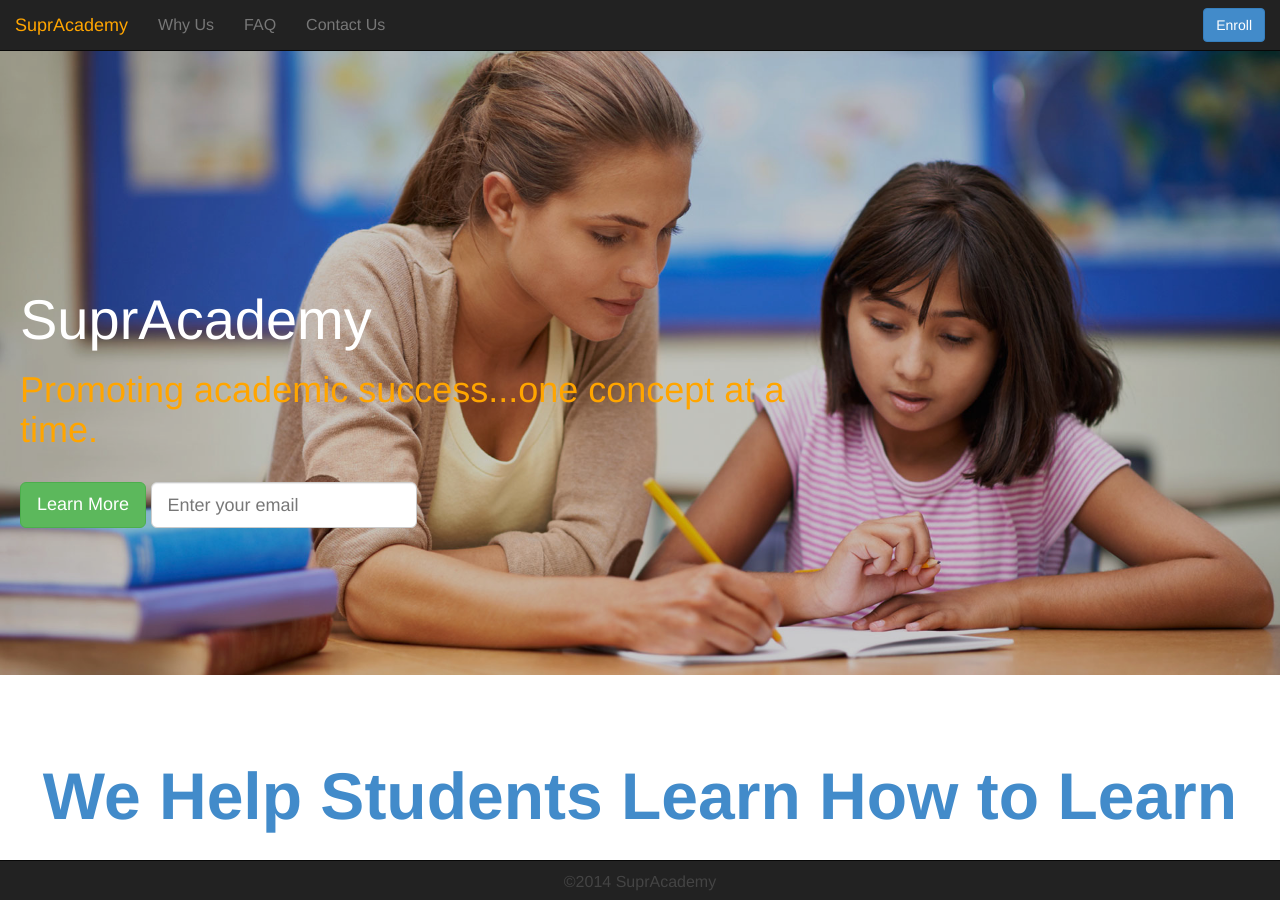
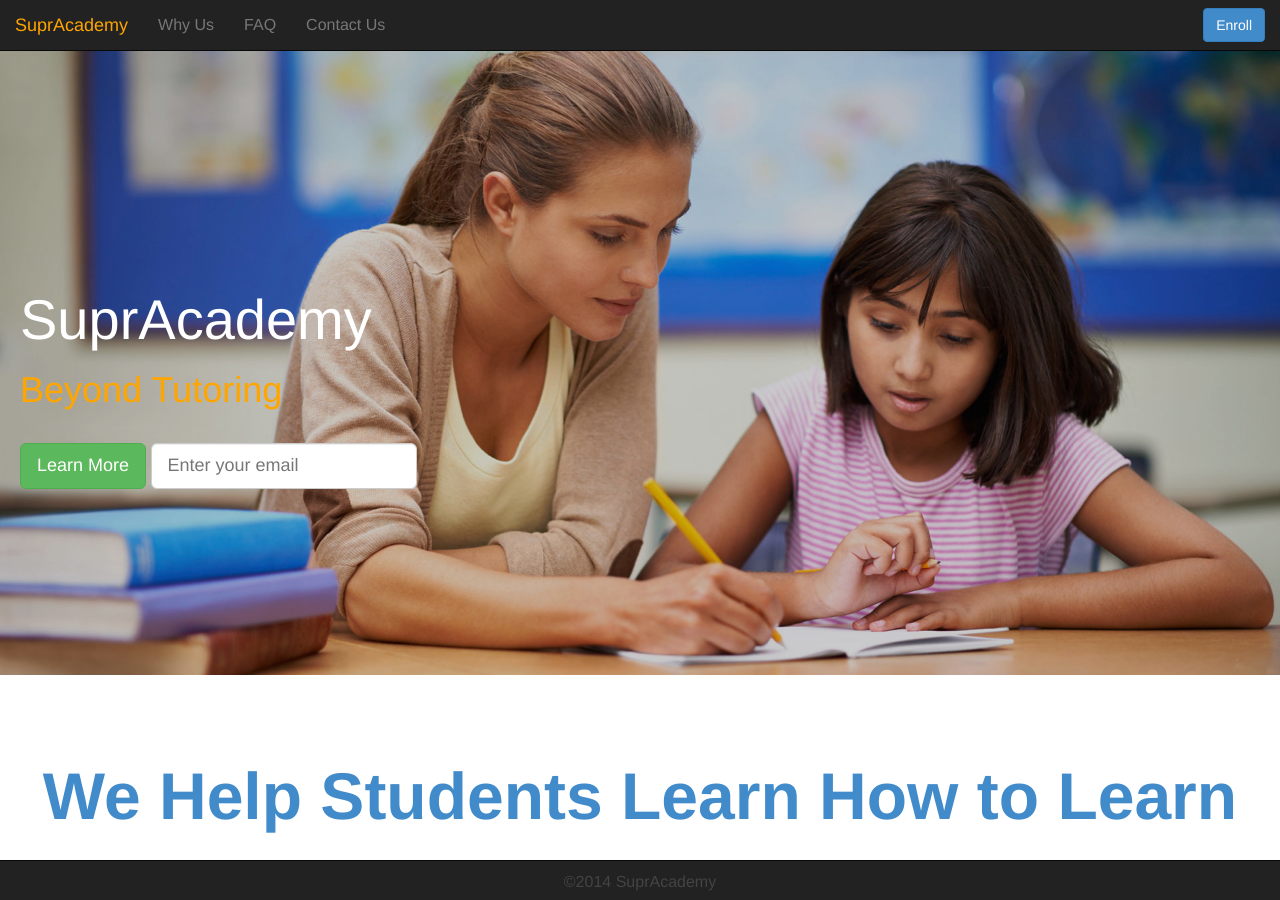
Before and after one commit to ojagostini/supracademy.com, a Jekyll site: the page built from index.html, in a window 1280 px wide and 900 px high. Built offline with Jekyll 4.4.1, drawn with Linux system fonts in a browser that asks for light colours; nearby versions of some CDN libraries.

Commit message:
title and slogan modified

```diff
--- a/index.html
+++ b/index.html
@@ -1,6 +1,6 @@
 ---
 layout: default
-title: SuprAcademy
+title: SuprAcademy -- Math, Chemistry, Physics, Biology tutoring and academic support in Toronto
 permalink: //
 published: true
 ---
@@ -16,7 +16,8 @@ published: true
             <h1 class="hidden-xs">SuprAcademy</h1>
           </div>
           <div id="banner-overlay-text">
-            <h2>Promoting academic success...one concept at a time.</h2>
+            <h2> Beyond Tutoring</h2>
+            <!-- <h2>Promoting academic success...one concept at a time.</h2> -->
             <!--<p class="lead hidden-xs">Supporting students in grades six to twelve with math and science academic work.</p> -->
           </div>
           <br/>
```
